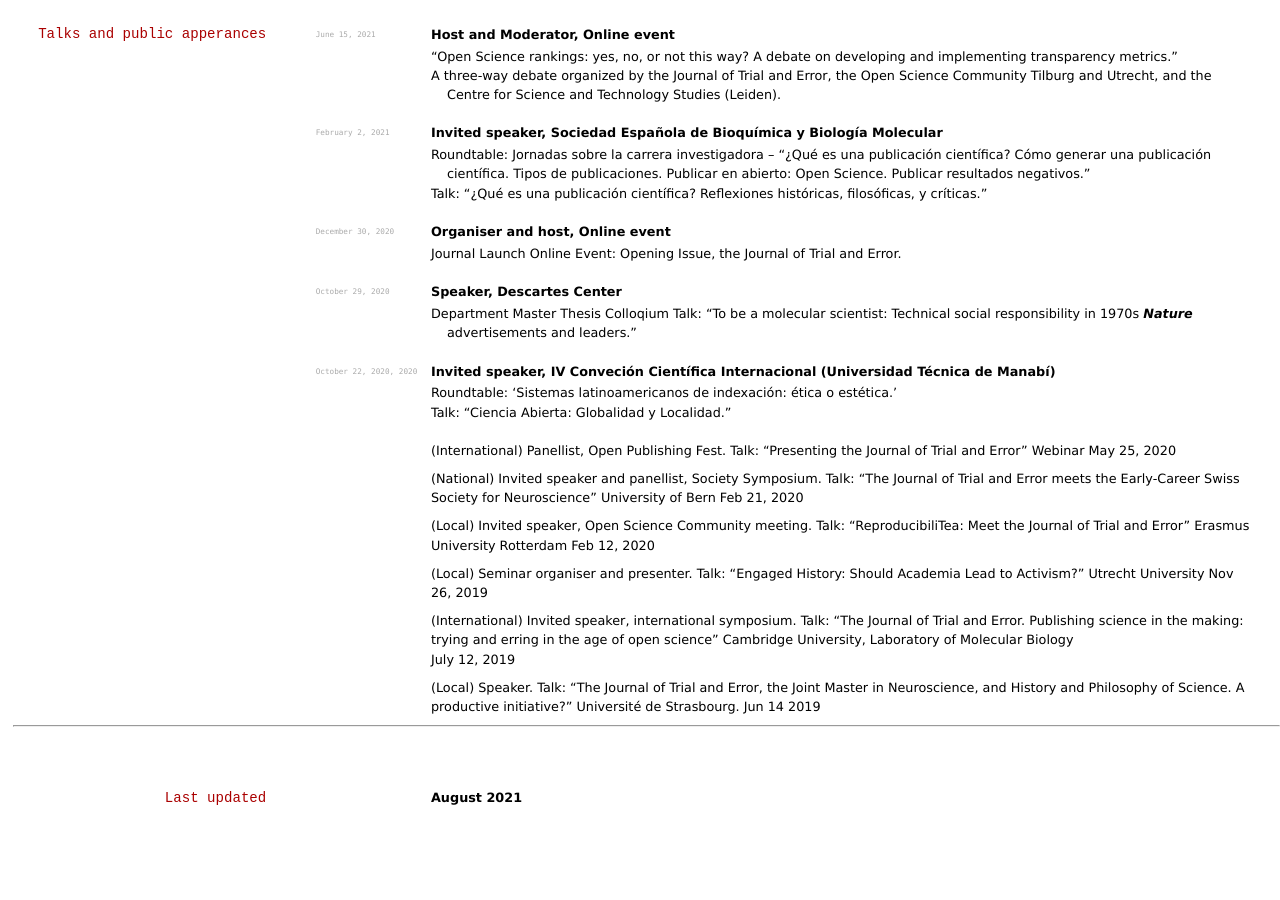
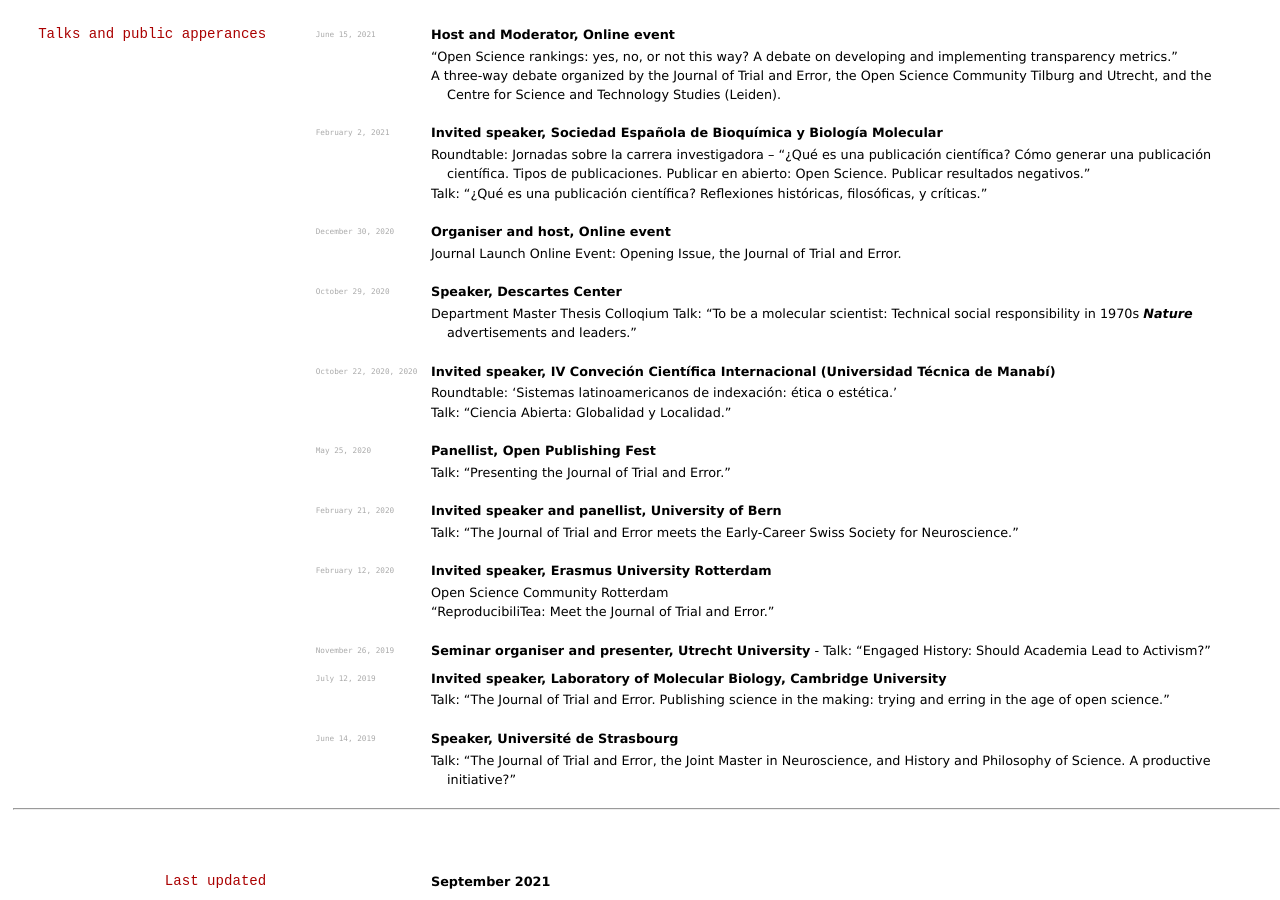
Before and after one commit to elipapa/markdown-cv, a Jekyll site: the page built from index.md, in a window 1280 px wide and 900 px high, scrolled down 1818 px. Built offline with Jekyll 4.4.1, drawn with Linux system fonts in a browser that asks for light colours; before the commit the page ends 2635 px from its top, so only the background shows below that.

Commit message:
Update index.md

```diff
--- a/index.md
+++ b/index.md
@@ -119,28 +119,34 @@
 - Talk: “Ciencia Abierta: Globalidad y Localidad.”
 
 
-(International) Panellist, Open Publishing Fest. Talk: “Presenting the Journal of Trial and Error”	Webinar
-May 25, 2020
+`May 25, 2020`
+__Panellist, Open Publishing Fest__
+- Talk: “Presenting the Journal of Trial and Error.”
 
-(National) Invited speaker and panellist, Society Symposium. Talk: “The Journal of Trial and Error meets the Early-Career Swiss Society for Neuroscience”	University of Bern
-Feb 21, 2020
+`February 21, 2020`
+__Invited speaker and panellist, University of Bern__
+- Talk: “The Journal of Trial and Error meets the Early-Career Swiss Society for Neuroscience.”
 
-(Local) Invited speaker, Open Science Community meeting. Talk:  “ReproducibiliTea: Meet the Journal of Trial and Error”	Erasmus University Rotterdam
-Feb 12, 2020
 
-(Local) Seminar organiser and presenter. Talk: “Engaged History: Should Academia Lead to Activism?”	Utrecht University
-Nov 26, 2019
+`February 12, 2020`
+__Invited speaker, Erasmus University Rotterdam__
+- Open Science Community Rotterdam
+- “ReproducibiliTea: Meet the Journal of Trial and Error.”
 
-(International) Invited speaker, international symposium. Talk: “The Journal of Trial and Error. Publishing science in the making: trying and erring in the age of open science”	Cambridge University, Laboratory of Molecular Biology
-July 12, 2019
 
-(Local) Speaker. Talk: “The Journal of Trial and Error, the Joint Master in Neuroscience, and History and Philosophy of Science. A productive initiative?”
-	Université de Strasbourg.
-Jun 14 2019
+`November 26, 2019`
+__Seminar organiser and presenter, Utrecht University__ - Talk: “Engaged History: Should Academia Lead to Activism?"
 
+`July 12, 2019`
+__Invited speaker, Laboratory of Molecular Biology, Cambridge University__
+- Talk: “The Journal of Trial and Error. Publishing science in the making: trying and erring in the age of open science.”
+
+`June 14, 2019`
+__Speaker, Université de Strasbourg__
+- Talk: “The Journal of Trial and Error, the Joint Master in Neuroscience, and History and Philosophy of Science. A productive initiative?”
 
 
 
 ---
 ## Last updated
-__August 2021__
+__September 2021__
```
